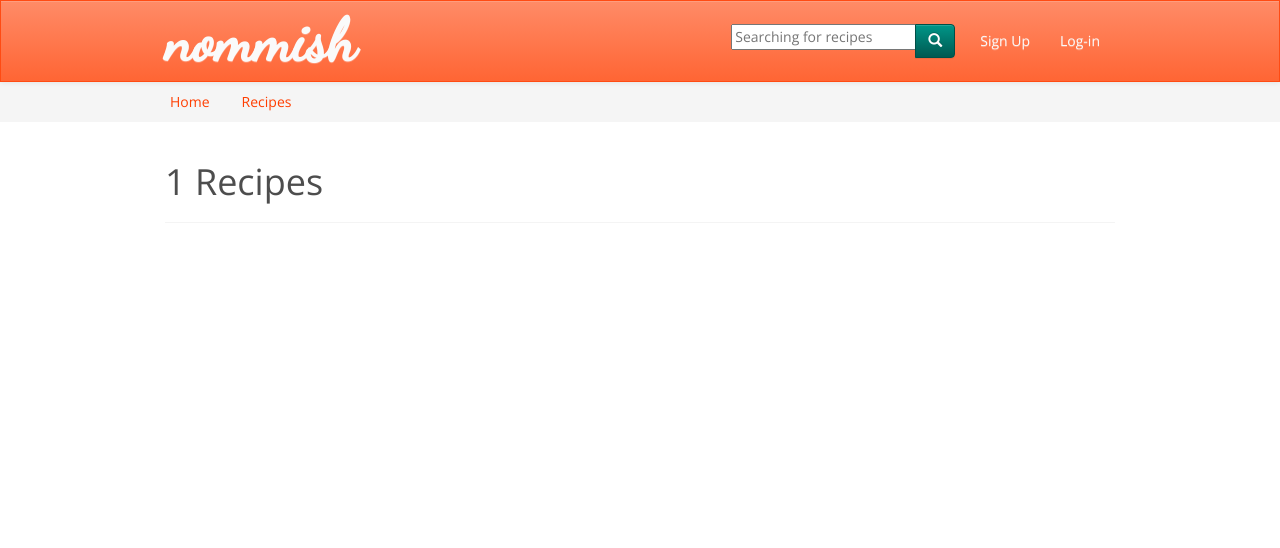
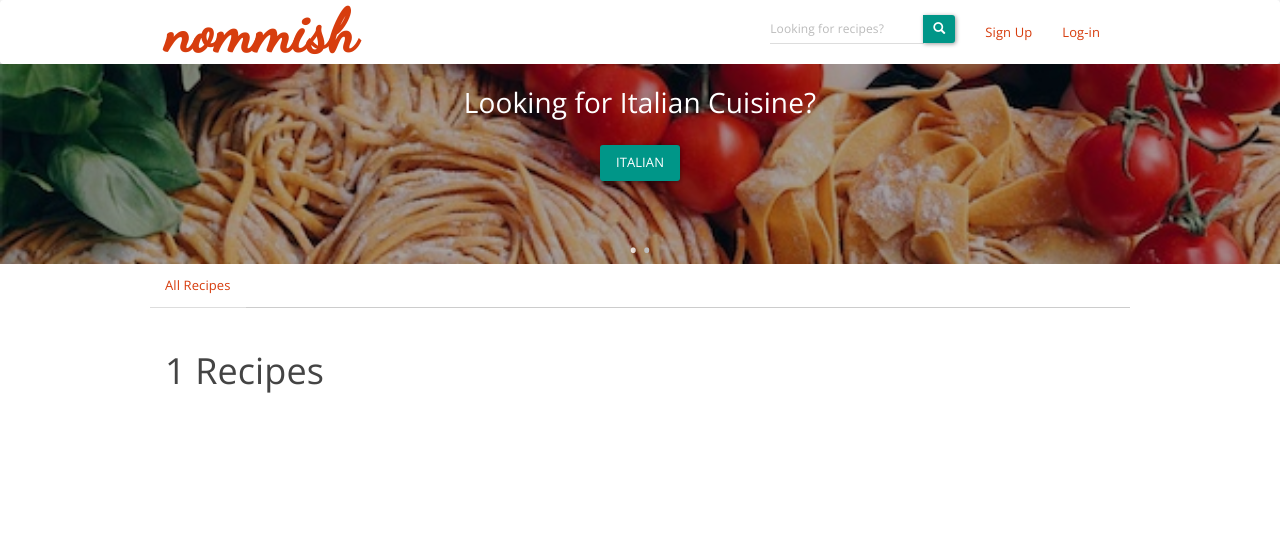
Before and after one commit to mikezian/nommish_project, a Django app: page /recipe/course/1/ in a window 1280 px wide. Shown: the top 548 px of the page. Run offline with Django 3.2, Linux system fonts and the light colour scheme; data that the repository does not hold is empty; parts of the project's set-up code (start-up, migrations or seed data) failed here and were passed over; some libraries are stand-ins or nearby versions.

Commit message:
Updated nav section layout; Addded slider

```diff
--- a/nommish/templates/head.html
+++ b/nommish/templates/head.html
@@ -13,7 +13,7 @@
     {% block head_css %}{% endblock %}
     {% block head_js %}{% endblock %}
     <link rel="stylesheet" href="{% static 'css/bootstrap.min.css' %}">
-    <link rel="stylesheet" href="{% static 'css/bootstrap-theme.min.css' %}">
+    <link rel="stylesheet" href="{% static 'css/live-customizer-theme.min.css' %}">
     <link rel="stylesheet" href="{% static 'css/main.css' %}">
     <link rel="stylesheet" href="//maxcdn.bootstrapcdn.com/font-awesome/4.4.0/css/font-awesome.min.css">
     <script src="{% static 'js/vendor/modernizr-2.8.3-respond-1.4.2.min.js' %}"></script>
--- a/nommish/templates/nav.html
+++ b/nommish/templates/nav.html
@@ -1,3 +1,7 @@
+{% load staticfiles %}
+{% load recipe_tags %}
+<link rel="stylesheet" href="{% static 'css/gallery.css' %}">
+<link rel="stylesheet" href="{% static 'css/gallery.theme.css' %}">
 <header class="nav-header">
     <!--header-->
     <nav class="navbar navbar-default" role="navigation">
@@ -15,20 +19,12 @@
                 <div class="collapse navbar-collapse navbar-right" id="bs-example-navbar-collapse-1">
                     <ul class="nav navbar-nav">
                         <li>
-                {% if searchform %}
-                {% load crispy_forms_tags %}
-                {% crispy searchform %}
-                {% endif %}
+                            {% if searchform %} {% load crispy_forms_tags %} {% crispy searchform %} {% endif %}
                         </li>
                         {% if request.user.is_authenticated %}
                         <li class="dropdown">
                             <a href="#" class="dropdown-toggle" data-toggle="dropdown" role="button" aria-haspopup="true" aria-expanded="false">
-                          <i class="glyphicon glyphicon-user"></i>
-                          {% if request.user.first_name or request.user.last_name %}
-                              {{ request.user.first_name }} {{ request.user.last_name }}
-                          {% else %}
-                              {{ request.user.username }}
-                          {% endif %}
+                                <i class="glyphicon glyphicon-user"></i> {% if request.user.first_name or request.user.last_name %} {{ request.user.first_name }} {{ request.user.last_name }} {% else %} {{ request.user.username }} {% endif %}
                             </a>
                             <ul class="dropdown-menu">
                                 <li>
@@ -52,27 +48,22 @@
             </div>
         </div>
     </nav>
+    <section class="">
+        <div class="top-cover">
+            {% top_slider_contents %}
+        </div>
+    </section>
     <!--subheader-->
-  <section>
+    <section class="subnav">
         <div class="container">
             <div class="row">
-          <div class="sss">
-            <ul class="nav nav-pills">
-              <li><a href="/">Home</a></li>
-              <li class="dropdown">
-                  <a href="#" class="dropdown-toggle" data-toggle="dropdown" role="button" aria-haspopup="true" aria-expanded="false">
-                      Recipes
-                  </a>
-                  <ul class="dropdown-menu">
-                    <li><a href="{% url 'cuisines' %}">Cuisines</a></li>
-                    <li><a href="{% url 'courses' %}">Courses</a></li>
-                    <li><a href="{% url 'sources' %}">Sources</a></li>
-                  </ul>
-              </li>
+                <div class="">
+                    <ul class="nav nav-tabs subnav-list">
+                        <li><a class="main-item" href="/">All Recipes</a></li>
+                        {% recipe_course_list %}
                     </ul>
                 </div>
             </div>
         </div>
     </section>
-
 </header>
--- a/recipe/forms.py
+++ b/recipe/forms.py
@@ -41,7 +41,7 @@
     keyword = forms.CharField(
         max_length=200,
         label='',
-        widget=forms.TextInput(attrs={'placeholder': 'Searching for recipes'})
+        widget=forms.TextInput(attrs={'placeholder': 'Looking for recipes?'})
     )
 
     def __init__(self, *args, **kwargs):
@@ -55,12 +55,12 @@
         self.helper.form_class = 'navbar-form'
         self.helper.layout = Layout(
             HTML(
-                '<div class="">'
+                '<div class="input-group-sm">'
             ),
             FieldWithButtons(
-                Field('keyword', css_class='input-large'),
+                Field('keyword', css_class='input-sm form-control'),
                 HTML("""
-                    <button type="submit" class="btn btn-info"><span class="glyphicon glyphicon-search"></span></button>
+                    <button type="submit" class="btn btn-sm btn-info"><span class="glyphicon glyphicon-search"></span></button>
                 """),
             ),
             HTML('</div>'),
--- a/recipe/templates/_recipe_course_list.html
+++ b/recipe/templates/_recipe_course_list.html
@@ -1,5 +1,6 @@
-<ul class="dropdown-menu">
-    {% for course in courses %}
-    <li><a href="{% url 'course-list' course.name|slugify %}">{{ course.name }}</a></li>
-    {% endfor %}
-</ul>
+{% if courses %}
+{% for course in courses %}
+<li><a href="{% url 'course-list' course.slug %}">{{ course.name }}</a></li>
+{% endfor %}
+<li><a href="{% url 'courses' %}">more...</a></li>
+{% endif %}
--- a/recipe/templates/_recipe_list.html
+++ b/recipe/templates/_recipe_list.html
@@ -12,19 +12,23 @@
                 <img src="http://placehold.it/360x240"  height="195">
                 {% endif %}
                 <div>
-                    <p>{{ recipe.name|truncatechars_html:35}}</p>
+                    <p>{{ recipe.name|truncatechars_html:25}}</p>
                     <span>{{ recipe.course.name }}</span>
                 </div>
                 </a>
             </div>
-            <div class="caption">
-                <p class="source-text">
-                    <a href="{% url 'recipe-source-list' slug=recipe.source_slug %}">{{ recipe.source_text|truncatechars_html:20 }}</a>
-                </p>
-                <p>
-                    <span class="glyphicon glyphicon-time" aria-hidden="true" alt="Prep time:" title="Prep time:"></span>
-                    {{ recipe.preparation_time|prettify_time_in_seconds }}
-                </p>
+            <div class="container">
+                <div class="row">
+                    <ul class="source-text">
+                        <li>
+                            <a href="{% url 'recipe-source-list' slug=recipe.source_slug %}">{{ recipe.source_text|truncatechars_html:20 }}</a>
+                        </li>
+                        <li>
+                            <span class="glyphicon glyphicon-time" aria-hidden="true" alt="Prep time:" title="Prep time:"></span>
+                            {{ recipe.preparation_time|prettify_time_in_seconds }}
+                        </li>
+                    </ul>
+                </div>
             </div>
       </div>
     </div>
--- a/recipe/templates/recipe_list.html
+++ b/recipe/templates/recipe_list.html
@@ -3,7 +3,6 @@
 {% block subnav %}
 {% if title %}
 <h2>{{ title }}</h2>
-<hr />
 {% endif%}
 {% endblock subnav %}
 
--- a/recipe/templatetags/recipe_tags.py
+++ b/recipe/templatetags/recipe_tags.py
@@ -1,12 +1,30 @@
 #!/usr/bin/env python
 # -*- coding: utf-8 -*-
-
+from django.core.urlresolvers import reverse
 from django import template
 from ..models import Course
 
 register = template.Library()
 
+@register.inclusion_tag('_top_slider.html')
+def top_slider_contents():
+    return {'slider_contents': [
+            {
+                'img_link': 'img/italian-cuisine.jpg',
+                'caption': 'Looking for Italian Cuisine?',
+                'link_caption': 'ITALIAN',
+                'link': reverse('cuisine-list', kwargs={'slug': 'italian'}),
+            },
+            {
+                'img_link': 'img/dessert-course.jpg',
+                'caption': 'Sweet Treats',
+                'link_caption': 'DESSERTS',
+                'link': reverse('course-list', kwargs={'slug': 'deserts'}),
+            }
+        ]
+    }
 @register.inclusion_tag('_recipe_course_list.html')
 def recipe_course_list():
-    courses = Course.objects.all()
+    course_list = ['Breakfast and Brunch', 'Main Dishes', 'Desserts', 'Lunch and Snacks', 'Beverages', 'Salads']
+    courses = Course.objects.filter(name__in=course_list).all()
     return {'courses': courses}
--- a/recipe/templatetags/template_filters.py
+++ b/recipe/templatetags/template_filters.py
@@ -54,6 +54,10 @@
             return object[(current_page - remainder):current_page+(page_range - remainder)]
         return object[(current_page - remainder):(current_page+(page_range - remainder - 1))]
 
+# https://stackoverflow.com/questions/1107737/numeric-for-loop-in-django-templates
+@register.filter(name='loop_range')
+def loop_range(number):
+    return range(1, number+1)
 
 # https://stackoverflow.com/questions/2047622/how-to-paginate-django-with-other-get-variables
 @register.simple_tag
```
Also changed, not shown: recipe/templates/recipe_detail.html (+29 -40 lines). Lines whose indentation alone changed are shown as unchanged.
